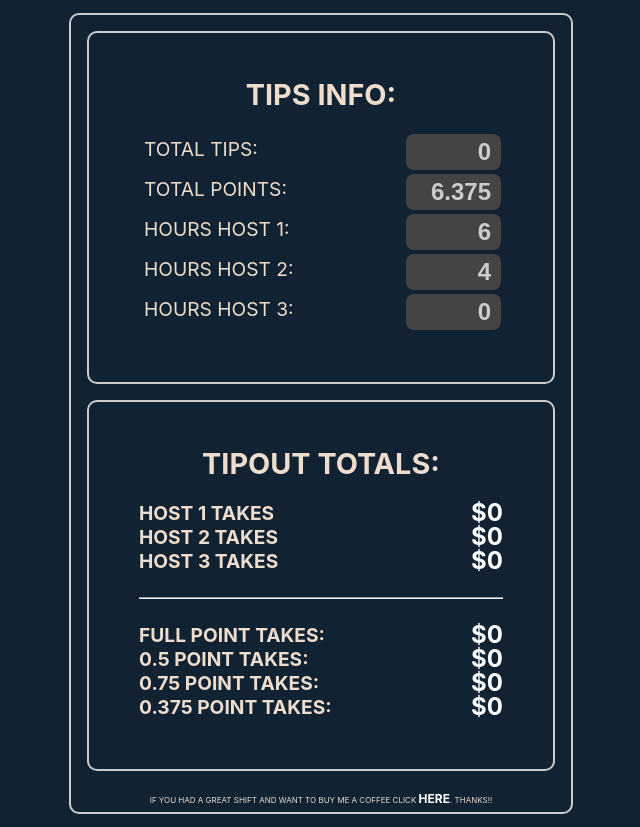
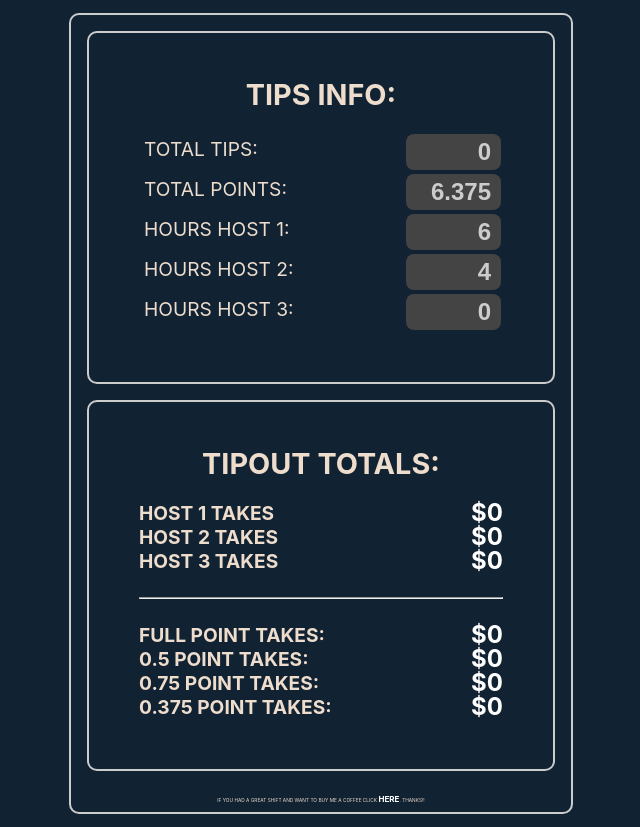
Before and after one commit to write2cmdg/tipout-calculator, a React (Create React App) app: page / in a window 1280 px wide. Shown: the whole page, without its empty margins (319-959 px from the left). Built offline with nearby package versions, Linux system fonts and the light colour scheme.

Commit message:
fixed link size

```diff
--- a/src/App.css
+++ b/src/App.css
@@ -75,12 +75,12 @@ input {
 
 .small {
   text-align: center;
-  font-size: .5rem;
+  font-size: .3rem;
 }
 
 .small a {
   color: #fff;
   text-transform: uppercase;
-  font-size: .75rem;
+  font-size: .5rem;
   font-weight: 700;
 }
```
